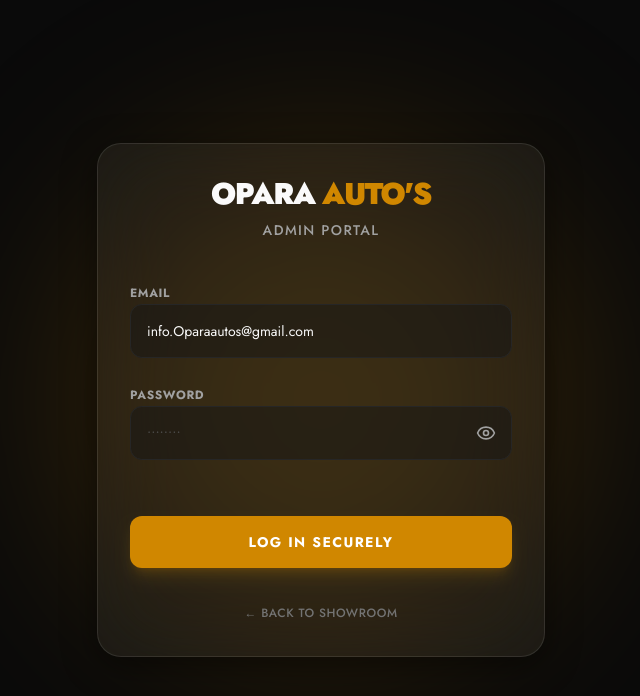
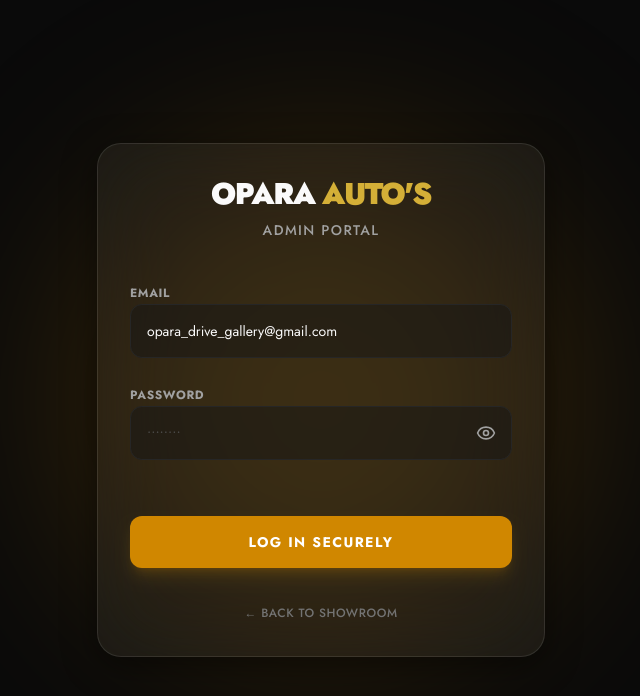
Before and after one commit to domicoco14/Opara_Drive_Gallery, a Next.js app: page /admin/login in a window 1280 px wide. Shown: the top 696 px of the page, without its empty margins (319-959 px from the left). Built offline with nearby package versions, Linux system fonts and the light colour scheme; no server answers.

Commit message:
fix: prefill admin login form with opara_drive_gallery@gmail.com and use gold accent

```diff
--- a/src/app/admin/login/LoginForm.tsx
+++ b/src/app/admin/login/LoginForm.tsx
@@ -16,8 +16,8 @@ export default function LoginForm() {
           name="email"
           type="email"
           required
-          defaultValue="info.Oparaautos@gmail.com"
-          className="w-full bg-neutral-900/50 border border-neutral-800 rounded-xl p-4 text-sm focus:border-yellow-600 focus:ring-1 focus:ring-yellow-600 outline-none transition placeholder:text-neutral-600"
+          defaultValue="opara_drive_gallery@gmail.com"
+          className="w-full bg-neutral-900/50 border border-neutral-800 rounded-xl p-4 text-sm focus:border-[#D4AF37] focus:ring-1 focus:ring-[#D4AF37] outline-none transition placeholder:text-neutral-600"
           placeholder="admin@example.com"
         />
       </div>
--- a/src/app/admin/login/page.tsx
+++ b/src/app/admin/login/page.tsx
@@ -18,7 +18,7 @@ export default async function LoginPage(props: { searchParams: Promise<{ error?:
 
         <div className="text-center mb-10">
           <Link href="/" className="text-3xl font-black tracking-tighter uppercase inline-block mb-2">
-            Opara <span className="text-yellow-600">Auto's</span>
+            Opara <span className="text-[#D4AF37]">Auto's</span>
           </Link>
           <p className="text-neutral-400 text-sm font-medium uppercase tracking-widest">Admin Portal</p>
         </div>
```
